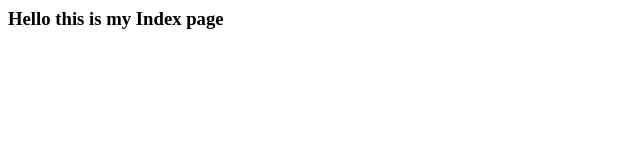
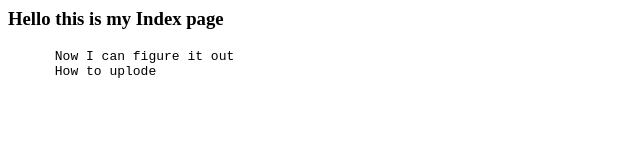
Before and after one commit to M-Premnath/Nandhini-Gas-Stove, a plain HTML site: page index.html in a window 1280 px wide. Shown: the whole page, without its empty margins (0-640 px from the left). Drawn offline with Linux system fonts and the light colour scheme.

Commit message:
Update index.html

```diff
--- a/index.html
+++ b/index.html
@@ -5,5 +5,9 @@
   </head>
   <body>
     <h3>Hello this is my Index page</h3>
+    <pre>
+      Now I can figure it out
+      How to uplode
+    </pre>
   </body>
 </htm>
```
